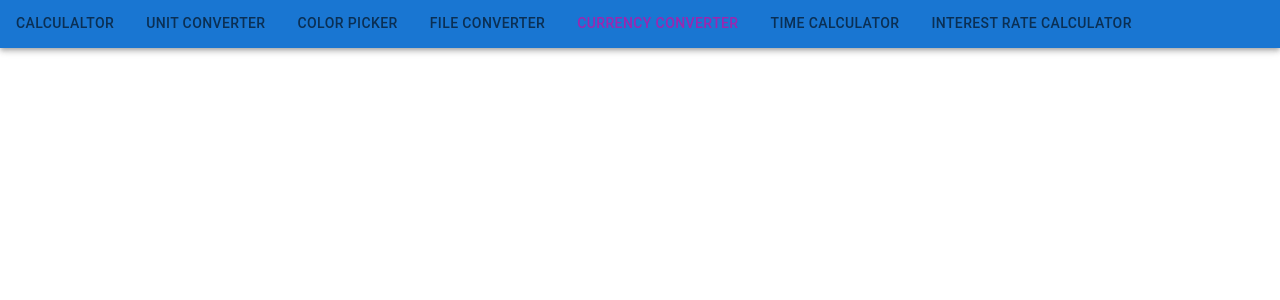
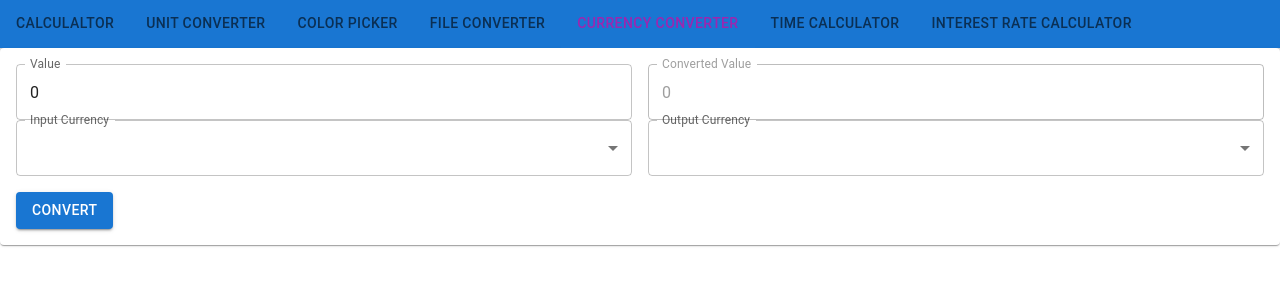
Before and after one commit to adamnn12/usefultools-react, a React (Create React App) app: page / in a window 1280 px wide. Both pictures are taken after a click on the tab "CURRENCY CONVERTER". Shown: the top 300 px of the page. Built offline with nearby package versions, Linux system fonts and the light colour scheme.

Commit message:
Add ui for two more tools

```diff
--- a/src/App.tsx
+++ b/src/App.tsx
@@ -5,6 +5,8 @@ import { Tools } from "./components/types";
 import ColorPicker from "./tools/ColorPicker";
 import UnitConverter from "./tools/UnitConverter";
 import FileConverter from "./tools/FileConverter";
+import CurrencyConverter from "./tools/CurrencyConverter";
+import InterestRateCalculator from "./tools/InterestRateCalculator";
 
 function App() {
   const [view, setView] = useState<Tools>("calculator");
@@ -20,6 +22,8 @@ function App() {
       {view === "converter" && <UnitConverter />}
       {view === "colorpicker" && <ColorPicker />}
       {view === "fileconverter" && <FileConverter />}
+      {view === "currencyexchanger" && <CurrencyConverter />}
+      {view === "interestratecalculator" && <InterestRateCalculator />}
     </div>
   );
 }
--- /dev/null
+++ b/src/tools/CurrencyConverter.tsx
@@ -0,0 +1,94 @@
+import React, { useState, useEffect } from "react";
+import {
+  TextField,
+  Select,
+  MenuItem,
+  Grid,
+  Paper,
+  InputLabel,
+  FormControl,
+  Button
+} from "@mui/material";
+
+const CurrencyConverter: React.FC = () => {
+  const [currencies, setCurrencies] = useState<string[]>([]);
+  const [inputCurrency, setInputCurrency] = useState<string>("USD");
+  const [outputCurrency, setOutputCurrency] = useState<string>("EUR");
+  const [inputValue, setInputValue] = useState<number>(0);
+  const [convertedValue, setConvertedValue] = useState<number>(0);
+
+//   useEffect(() => {
+//     // Fetch the list of available currencies
+//     fetch("https://api.example.com/currencies")
+//       .then((response) => response.json())
+//       .then((data) => setCurrencies(data.currencies));
+//   }, []);
+  const handleConvert = () => {
+    return;
+    // fetch(
+    //   `https://api.example.com/convert?from=${inputCurrency}&to=${outputCurrency}&value=${inputValue}`
+    // )
+    //   .then((response) => response.json())
+    //   .then((data) => setConvertedValue(data.convertedValue));
+  };
+  return (
+    <Paper style={{ padding: "16px" }}>
+      <Grid container spacing={2}>
+        <Grid item xs={6}>
+          <TextField
+            fullWidth
+            label="Value"
+            variant="outlined"
+            type="number"
+            value={inputValue}
+            onChange={(e) => setInputValue(parseFloat(e.target.value))}
+          />
+          <FormControl variant="outlined" fullWidth>
+            <InputLabel>Input Currency</InputLabel>
+            <Select
+              value={inputCurrency}
+              onChange={(e) => setInputCurrency(e.target.value as string)}
+              label="Input Currency"
+            >
+              {currencies.map((currency) => (
+                <MenuItem value={currency} key={currency}>
+                  {currency}
+                </MenuItem>
+              ))}
+            </Select>
+          </FormControl>
+        </Grid>
+        <Grid item xs={6}>
+          <TextField
+            fullWidth
+            label="Converted Value"
+            variant="outlined"
+            value={convertedValue}
+            disabled
+          />
+          <FormControl variant="outlined" fullWidth>
+            <InputLabel>Output Currency</InputLabel>
+            <Select
+              value={outputCurrency}
+              onChange={(e) => setOutputCurrency(e.target.value as string)}
+              label="Output Currency"
+            >
+              {currencies.map((currency) => (
+                <MenuItem value={currency} key={currency}>
+                  {currency}
+                </MenuItem>
+              ))}
+            </Select>
+          </FormControl>
+        </Grid>
+        <Grid item xs={12}>
+          <Button variant="contained" color="primary" onClick={handleConvert}>
+            Convert
+          </Button>
+        </Grid>
+      </Grid>
+    </Paper>
+  );
+};
+
+export default CurrencyConverter;
--- /dev/null
+++ b/src/tools/InterestRateCalculator.tsx
@@ -0,0 +1,105 @@
+import React, { useState } from "react";
+import {
+  TextField,
+  FormControl,
+  InputLabel,
+  Select,
+  MenuItem,
+  Button,
+  Paper,
+  Grid
+} from "@mui/material";
+
+const InterestRateCalculator: React.FC = () => {
+  const [principal, setPrincipal] = useState<number>(0);
+  const [rate, setRate] = useState<number>(0);
+  const [periods, setPeriods] = useState<number>(0);
+  const [interestType, setInterestType] = useState<"simple" | "compound">(
+    "simple"
+  );
+  const [finalValue, setFinalValue] = useState<number>(0);
+
+  const calculateSimpleInterest = () => {
+    return principal + (principal * rate * periods) / 100;
+  };
+
+  const calculateCompoundInterest = () => {
+    return principal * Math.pow(1 + rate / 100, periods);
+  };
+
+  const handleCalculate = () => {
+    if (interestType === "simple") {
+      setFinalValue(calculateSimpleInterest());
+    } else {
+      setFinalValue(calculateCompoundInterest());
+    }
+  };
+
+  return (
+    <Paper style={{ padding: "16px" }}>
+      <Grid container spacing={2}>
+        <Grid item xs={4}>
+          <TextField
+            fullWidth
+            label="Principal"
+            variant="outlined"
+            type="number"
+            value={principal}
+            onChange={(e) => setPrincipal(parseFloat(e.target.value))}
+          />
+        </Grid>
+        <Grid item xs={4}>
+          <TextField
+            fullWidth
+            label="Rate (%)"
+            variant="outlined"
+            type="number"
+            value={rate}
+            onChange={(e) => setRate(parseFloat(e.target.value))}
+          />
+        </Grid>
+        <Grid item xs={4}>
+          <TextField
+            fullWidth
+            label="Periods"
+            variant="outlined"
+            type="number"
+            value={periods}
+            onChange={(e) => setPeriods(parseInt(e.target.value, 10))}
+          />
+        </Grid>
+        <Grid item xs={6}>
+          <FormControl variant="outlined" fullWidth>
+            <InputLabel>Type</InputLabel>
+            <Select
+              value={interestType}
+              onChange={(e) =>
+                setInterestType(e.target.value as "simple" | "compound")
+              }
+              label="Type"
+            >
+              <MenuItem value="simple">Simple Interest</MenuItem>
+              <MenuItem value="compound">Compound Interest</MenuItem>
+            </Select>
+          </FormControl>
+        </Grid>
+        <Grid item xs={6}>
+          <Button variant="contained" color="primary" onClick={handleCalculate}>
+            Calculate
+          </Button>
+        </Grid>
+        <Grid item xs={12}>
+          <TextField
+            fullWidth
+            label="Final Value"
+            variant="outlined"
+            value={finalValue.toFixed(2)}
+            disabled
+          />
+        </Grid>
+      </Grid>
+    </Paper>
+  );
+};
+
+export default InterestRateCalculator;
```
